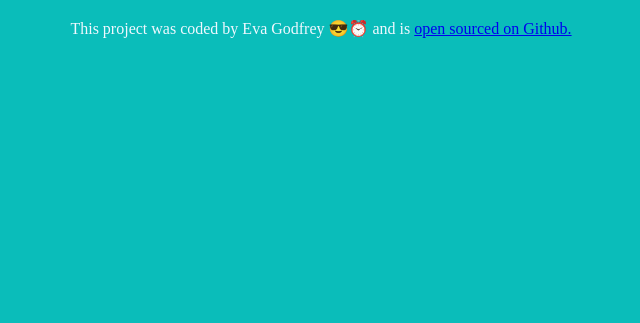
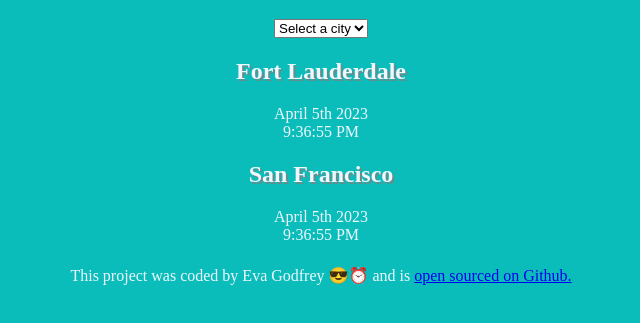
Before and after one commit to eFranchesca/worldClock, a plain HTML site: page index.html in a window 1280 px wide. Shown: the part 61-384 px from the top of the page, without its empty margins (319-959 px from the left). Drawn offline with Linux system fonts and the light colour scheme.

Commit message:
added basic html

```diff
--- a/css/style.css
+++ b/css/style.css
@@ -5,6 +5,10 @@ body {
 
 }
 
-h1 {
+h1, h2 {
   text-shadow: 2px 2px rgba(128, 128, 128, 0.785);
 }
+
+footer {
+  margin-top: 22px;
+}
--- a/index.html
+++ b/index.html
@@ -8,8 +8,33 @@
   <title>Eva's World Clock</title>
 </head>
 <body>
-<h1>World Clock</h1>
+<div class="container">
+  <h1>World Clock</h1>
 
+  <select>
+    <option value="">Select a city</option>
+    <option value="">Honolulu</option>
+    <option value="">Amsterdam</option>
+    <option value="">Havana</option>
+    <option value="">London</option>
+    <option value="">Nome</option>
+    <option value="">Sydney</option>
+    <option value="">Vatican</option>
+  </select>
+
+  <div class="city">
+    <h2>Fort Lauderdale</h2>
+    <div class="date">April 5th 2023</div>
+    <div class="time">9:36:55 PM</div>
+  </div>
+
+  <div class="city">
+    <h2>San Francisco</h2>
+    <div class="date">April 5th 2023</div>
+    <div class="time">9:36:55 PM</div>
+  </div>
+
+</div>
 <footer>This project was coded by Eva Godfrey 😎⏰ and is
   <a href="https://github.com/eFranchesca/worldClock" target="_blank">open sourced on Github.</a>
 </footer>
```
